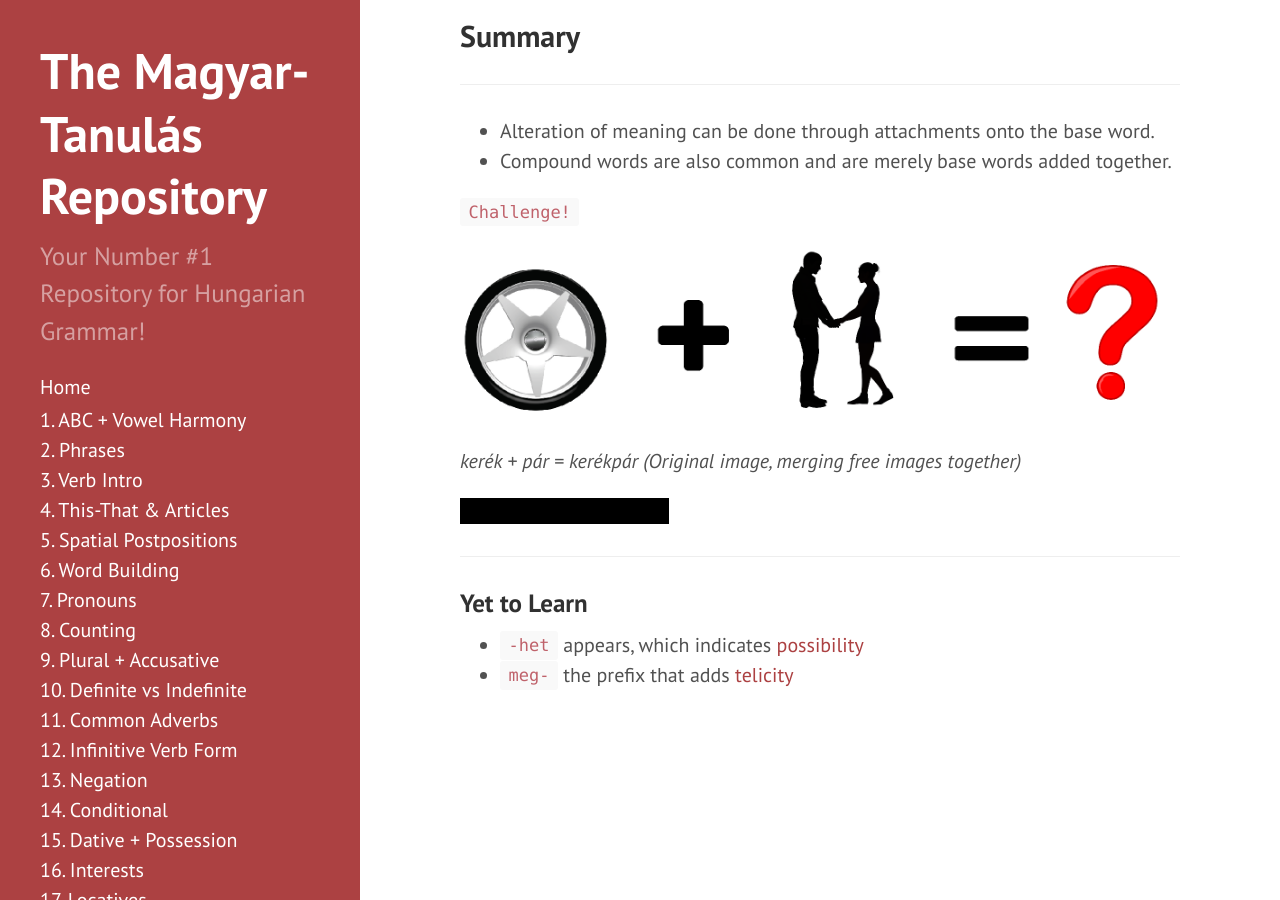
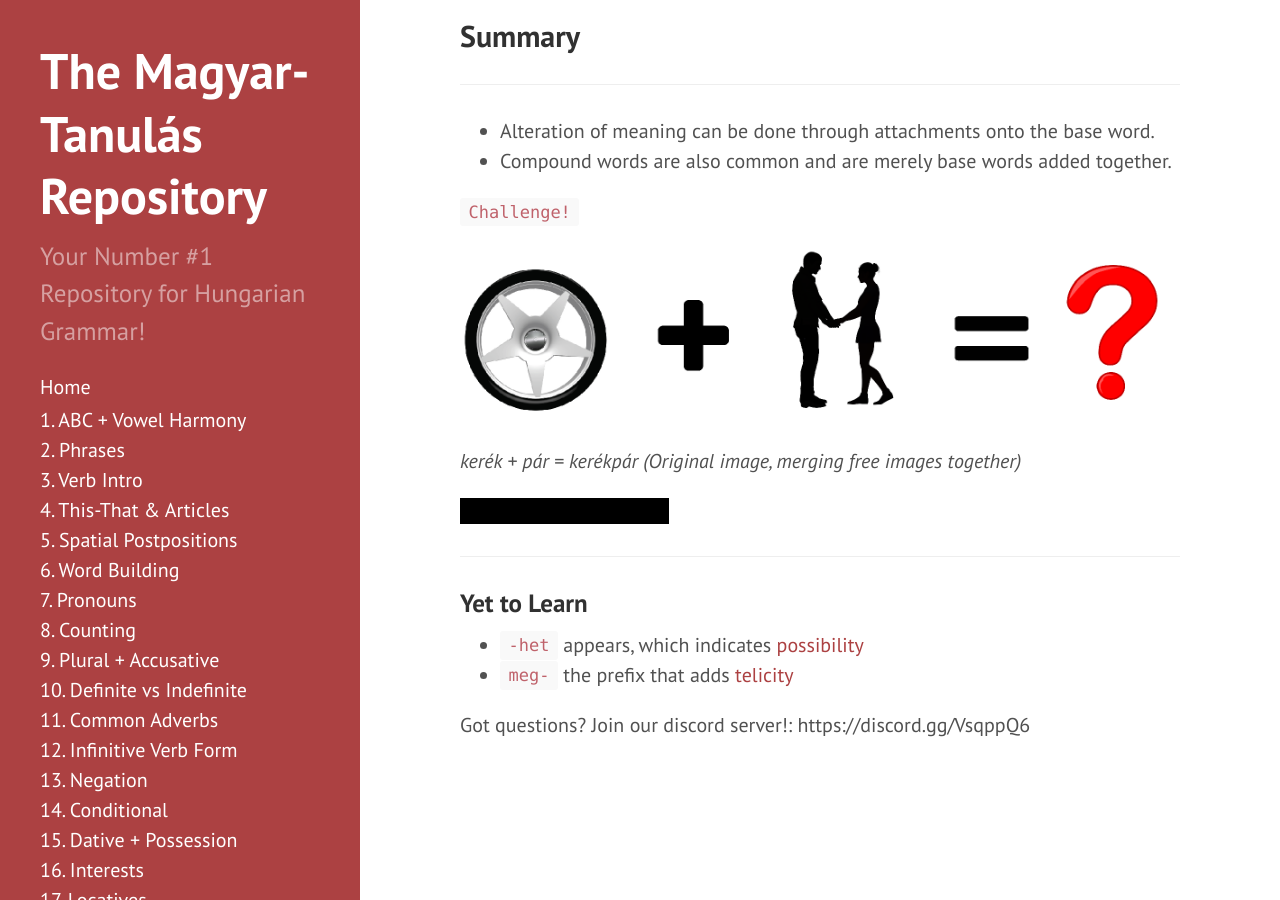
Before and after one commit to Magyartanulas/magyartanulas.github.io, a Jekyll site: the page built from word_building.md, in a window 1280 px wide and 900 px high, scrolled down 2319 px. Built offline with Jekyll 4.4.1, drawn with Linux system fonts in a browser that asks for light colours; comment, search, counter and statistics services are not loaded.

Commit message:
Update word_building.md

```diff
--- a/word_building.md
+++ b/word_building.md
@@ -82,3 +82,5 @@ You may have heard of the famous 44-letter long word `megszentségteleníthetetl
 
 * `-het` appears, which indicates [possibility](https://magyartanulas.github.io/conditional_mood/)
 * `meg-` the prefix that adds [telicity](https://magyartanulas.github.io/coverbs_telicity/)
+
+Got questions? Join our discord server!: https://discord.gg/VsqppQ6
```
